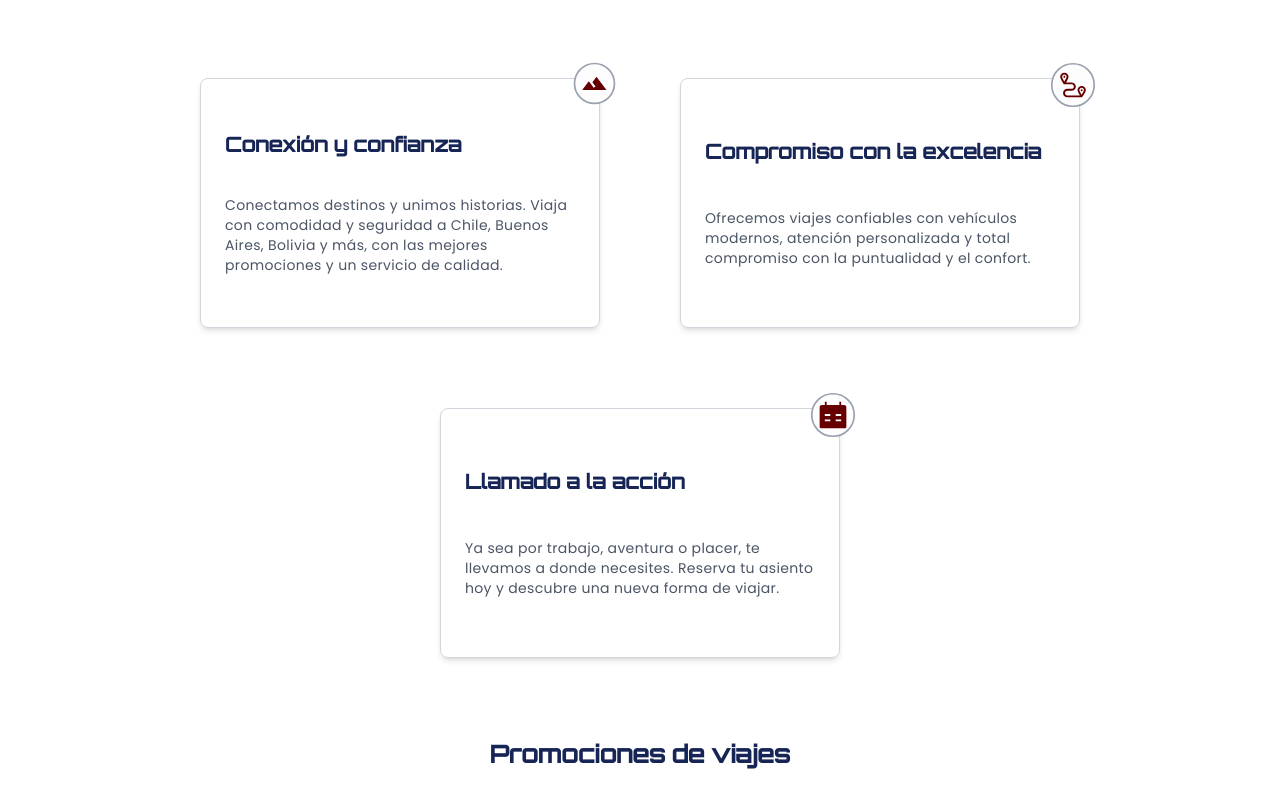
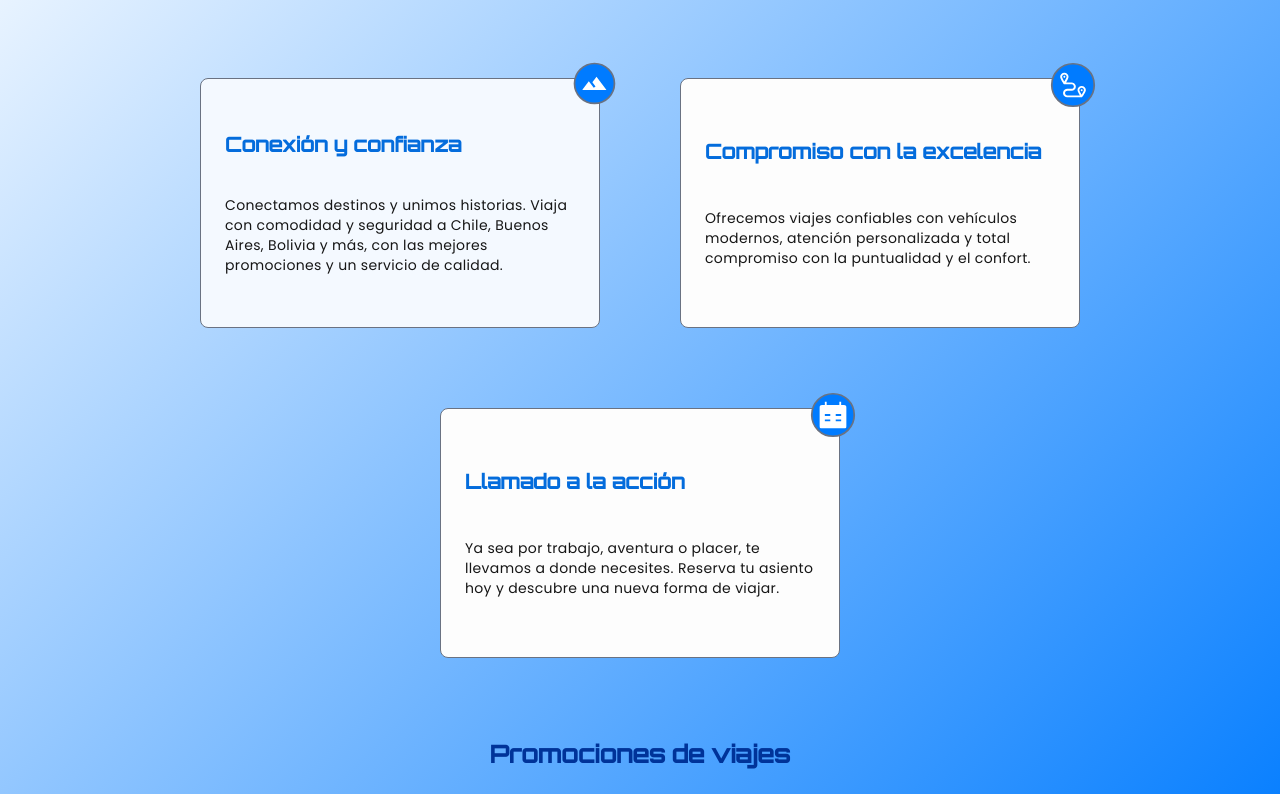
Before and after one commit to NahuelNunez/transromerogroup, a React (Vite) app: page / in a window 1280 px wide. Shown: the part 1126-1920 px from the top of the page. Built offline with nearby package versions, Linux system fonts and the light colour scheme; no server answers.

Commit message:
modify website

```diff
--- a/Auth/components/Login.jsx
+++ b/Auth/components/Login.jsx
@@ -76,7 +76,7 @@ export const Login = () => {
         </svg>
       </button>
       {loginmenu ? (
-        <div className="absolute backdrop-blur-lg inset-0 min-h-screen  ">
+        <div className="absolute backdrop-blur-lg inset-0 min-h-screen transition-opacity duration-300 opacity-100 ease-in-out  ">
           <div className="relative w-[85%] h-[50%] md:w-[40%] md:h-[40%] bg-black/70 rounded-4xl   mx-auto flex flex-col justify-center items-center -bottom-50">
             <button
               onClick={() => {
@@ -151,7 +151,7 @@ export const Login = () => {
 
               <button
                 type="submit"
-                className="bg-red-400 relative p-4 mt-2 cursor-pointer rounded-2xl hover:bg-red-500"
+                className="bg-red-400 relative p-4 mt-2 cursor-pointer rounded-2xl hover:bg-red-500  transition-all ease-in-out duration-200"
               >
                 Iniciar Sesion
                 {/* <svg
--- a/package.json
+++ b/package.json
@@ -17,6 +17,7 @@
     "react": "^19.0.0",
     "react-dom": "^19.0.0",
     "react-hook-form": "^7.55.0",
+    "react-intersection-observer": "^9.16.0",
     "react-toastify": "^11.0.5",
     "swiper": "^11.2.6",
     "zustand": "^5.0.3"
--- a/src/components/ExpresoCuyano/ExpresoCuyano.jsx
+++ b/src/components/ExpresoCuyano/ExpresoCuyano.jsx
@@ -1,4 +1,4 @@
-import React, { useEffect, useState } from "react";
+import React, { useEffect } from "react";
 
 import { useExpresoCuyano } from "./Store/useExpresoCuyano";
 import { useAuth } from "../../../Auth/store/useAuth";
@@ -9,11 +9,21 @@ import { Form } from "../Form";
 export const ExpresoCuyano = () => {
   const { user } = useAuth();
   const { getPromocion, deletePromocion, promociones } = useExpresoCuyano();
-  // const [data, setData] = useState([]);
-  // const FetchGetPromocion = async () => {
-  //   const response = await getPromocion();
-  //   setData(response.data);
-  // };
+
+  const handleScroll = () => {
+    const elements = document.querySelectorAll(".animate-on-scroll");
+    elements.forEach((el) => {
+      const rect = el.getBoundingClientRect();
+      if (rect.top < window.innerHeight && rect.bottom >= 0) {
+        el.classList.add("scroll-animate");
+      }
+    });
+  };
+  useEffect(() => {
+    window.addEventListener("scroll", handleScroll);
+    handleScroll();
+    return () => window.removeEventListener("scroll", handleScroll);
+  }, []);
   useEffect(() => {
     getPromocion();
   }, [user]);
@@ -45,9 +55,9 @@ export const ExpresoCuyano = () => {
   }
 
   return (
-    <section id="expresocuyano" className="mb-[4rem]">
+    <section id="expresocuyano" className="mb-[4rem] gradiantee">
       <div className="flex flex-col gap-20 p-4">
-        <div>
+        <div className="">
           <h2 className="font-orbitron text-4xl text-center font-semibold text-blue-950">
             <img
               src="/images/CUYANO SVG_Definitivo.png"
@@ -57,16 +67,16 @@ export const ExpresoCuyano = () => {
         </div>
 
         <div className="flex  justify-center gap-20 flex-wrap relative items-center">
-          <div className="group transition-all duration-300">
-            <div className="relative flex flex-col gap-2 justify-evenly  md:h-[250px] p-6 text-left group group-hover:border-gray-400    w-auto max-w-[400px] h-[210px] shadow-md rounded-lg  hover:cursor pointer   transition-all  border border-gray-300">
-              <div className="absolute -top-5 -right-5 border-2 rounded-full border-gray-400 group-hover:border-gray-500 p-2 z-10 bg-[#fdfdfd] scale-85 group-hover:scale-110 transition-all duration-300 ">
+          <div className="group transition-all duration-300 card">
+            <div className="animate-on-scroll relative flex flex-col gap-2 justify-evenly  md:h-[250px] p-6 text-left group group-hover:border-gray-400    w-auto max-w-[400px] h-[210px] box-shadow  rounded-lg  hover:cursor pointer   transition-all  border border-gray-500 bg-[#f4f9ff] ">
+              <div className="absolute -top-5 -right-5 border-2 rounded-full border-gray-500 group-hover:border-gray-400 p-2 z-10 bg-[#007bff] scale-85 group-hover:scale-110 transition-all duration-300 ">
                 {" "}
                 <svg
                   xmlns="http://www.w3.org/2000/svg"
                   width="1.8em"
                   height="1.8em"
                   viewBox="0 0 472 384"
-                  className="text-[#660000]"
+                  className="text-[#ffff]"
                 >
                   <path
                     fill="currentColor"
@@ -74,11 +84,11 @@ export const ExpresoCuyano = () => {
                   />
                 </svg>
               </div>
-              <h2 className="font-orbitron text-xl text-blue-950 font-semibold ">
+              <h2 className="font-orbitron text-xl text-[#046cdc] font-semibold ">
                 Conexión y confianza
               </h2>
 
-              <p className="font-poppins text-gray-600 text-sm tracking-wide">
+              <p className="font-poppins text-[#161616] text-sm tracking-wide">
                 Conectamos destinos y unimos historias. Viaja con comodidad y
                 seguridad a Chile, Buenos Aires, Bolivia y más, con las mejores
                 promociones y un servicio de calidad.
@@ -86,10 +96,10 @@ export const ExpresoCuyano = () => {
             </div>
           </div>
           <div className="group transition-all duration-300">
-            <div className=" relative flex flex-col gap-2 justify-evenly   md:h-[250px] p-6 text-left group group-hover:border-gray-400    w-auto max-w-[400px] h-[210px] shadow-md rounded-lg  hover:cursor pointer   transition-all  border border-gray-300">
-              <div className="absolute -top-5 -right-5  border-2 rounded-full border-gray-400 group-hover:border-gray-500 p-2 z-10 bg-[#fdfdfd] scale-85 group-hover:scale-110 transition-all duration-300 ">
+            <div className="animate-on-scroll relative flex flex-col gap-2 justify-evenly   md:h-[250px] p-6 text-left group group-hover:border-gray-400    w-auto max-w-[400px] h-[210px] box-shadow  rounded-lg  hover:cursor pointer   transition-all  border border-gray-500 bg-[#fdfdfd]">
+              <div className="absolute -top-5 -right-5  border-2 rounded-full border-gray-500 group-hover:border-gray-400 p-2 z-10 bg-[#007bff] scale-85 group-hover:scale-110 transition-all duration-300 ">
                 <svg
-                  className="text-[#660000]"
+                  className="text-[#ffff]"
                   xmlns="http://www.w3.org/2000/svg"
                   width="2em"
                   height="2em"
@@ -105,11 +115,11 @@ export const ExpresoCuyano = () => {
                   />
                 </svg>
               </div>
-              <h2 className="font-orbitron text-xl font-semibold text-blue-950">
+              <h2 className="font-orbitron text-xl font-semibold text-[#046cdc]">
                 Compromiso con la excelencia
               </h2>
 
-              <p className=" font-poppins text-sm text-gray-600 tracking-wide ">
+              <p className=" font-poppins text-sm text-[#161616]  tracking-wide ">
                 Ofrecemos viajes confiables con vehículos modernos, atención
                 personalizada y total compromiso con la puntualidad y el
                 confort.
@@ -117,10 +127,10 @@ export const ExpresoCuyano = () => {
             </div>
           </div>
           <div className="group transition-all duration-300">
-            <div className=" relative flex flex-col gap-2 justify-evenly   md:h-[250px] p-6 text-left group group-hover:border-gray-400    w-auto max-w-[400px] h-[210px] shadow-md rounded-lg  hover:cursor pointer   transition-all  border border-gray-300">
-              <div className="absolute -top-5 -right-5 border-2 rounded-full border-gray-400 group-hover:border-gray-500 p-2 z-10 bg-[#fdfdfd] scale-85 group-hover:scale-110 transition-all duration-300 ">
+            <div className="animate-on-scroll relative flex flex-col gap-2 justify-evenly   md:h-[250px] p-6 text-left group group-hover:border-gray-400 box-shadow   w-auto max-w-[400px] h-[210px]  rounded-lg  hover:cursor pointer divs   transition-all  border border-gray-500 bg-[#fdfdfd]">
+              <div className="absolute -top-5 -right-5 border-2 rounded-full border-gray-500 group-hover:border-gray-400 p-2 z-10 bg-[#007bff] scale-85 group-hover:scale-110 transition-all duration-300 ">
                 <svg
-                  className="text-[#660000]"
+                  className="text-[#ffff]"
                   xmlns="http://www.w3.org/2000/svg"
                   width="2em"
                   height="2em"
@@ -134,11 +144,11 @@ export const ExpresoCuyano = () => {
                   />
                 </svg>
               </div>
-              <h2 className="font-orbitron text-xl font-semibold text-blue-950">
+              <h2 className="font-orbitron text-xl font-semibold text-[#046cdc] ">
                 Llamado a la acción
               </h2>
 
-              <p className=" font-poppins text-sm text-gray-600 tracking-wide">
+              <p className=" font-poppins text-sm text-[#161616] tracking-wide">
                 Ya sea por trabajo, aventura o placer, te llevamos a donde
                 necesites. Reserva tu asiento hoy y descubre una nueva forma de
                 viajar.
@@ -148,7 +158,7 @@ export const ExpresoCuyano = () => {
         </div>
 
         <div className="mx-auto">
-          <h2 className="font-orbitron text-2xl text-center font-semibold text-blue-950 ">
+          <h2 className="font-orbitron text-2xl text-center font-semibold text-[#003399] ">
             Promociones de viajes
             {/* <hr className="w-64 mx-auto mt-2 text-[#660000]" /> */}
           </h2>
--- a/src/components/WhatsApp.jsx
+++ b/src/components/WhatsApp.jsx
@@ -3,7 +3,7 @@ export const WhatsApp = () => {
 
   const waLink = `https://wa.me/${phoneNumber}`;
   return (
-    <div className="bottom-5 right-5 fixed z-[9999] p-4 rounded-full border-none bg-green-500 scale-80 hover:scale-100 cursor-pointer transition-all duration-300">
+    <div className="bottom-5 right-5 fixed z-[9999] p-4 rounded-full border-none bg-green-500 scale-80 hover:scale-100 cursor-pointer transition-all duration-300 animate-bounce">
       <a href={waLink} target="_blank">
         <svg
           xmlns="http://www.w3.org/2000/svg"
--- a/src/index.css
+++ b/src/index.css
@@ -3,8 +3,26 @@
 @theme {
     --font-orbitron: "orbitron", sans-serif;
    --font-poppins: "poppins" , sans-serif;
+
+
+  }
+  @keyframes slideRightToLeft {
+    from {
+     transform: translateY(10%);
+      opacity: 0;
+    }
+    to {
+      transform: translateY(0);
+      opacity: 1;
+    }
   }
 
+  .scroll-animate {
+    animation: slideRightToLeft 0.9s ease-in-out forwards;
+  }
+.animated{
+
+}
   html {
     scroll-behavior: smooth;
   }
@@ -19,3 +37,14 @@ input[type=number]::-webkit-inner-spin-button {
 section {
   scroll-margin-top: 80px;
 }
+
+.gradiantee{
+
+  background: linear-gradient(135deg, #ffffff 0%, #007bff 100%);
+
+
+}
+
+.box-shadow:hover{
+  box-shadow: 0 15px 20px rgba(0, 0, 0, 0.70);
+}
```
Also changed, not shown: src/components/ExpresoCuyano/Megapack.jsx (+17 -3 lines), 1 other file (tests, documents, lock files or other folders).
